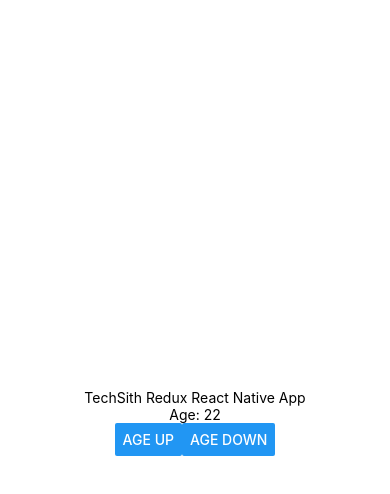
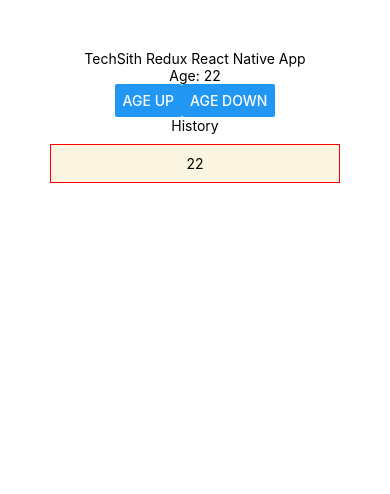
Before and after one commit to adclleva/TechSitch-React-Native-Redux-App-Example, a React Native app: screen / in a window 390 px wide. Both pictures are taken after a click on the button "AGE UP". Shown: the top 494 px of the page. Built offline with nearby package versions, Linux system fonts and the light colour scheme.

Commit message:
Able to create and update state in an immuatable way. Added a way to delete the history when pressed with redux

```diff
--- a/app/components/ApplicationComponents.js
+++ b/app/components/ApplicationComponents.js
@@ -15,6 +15,7 @@
   Text,
   StatusBar,
   Button,
+  TouchableOpacity,
 } from 'react-native';
 
 import {connect} from 'react-redux';
@@ -29,6 +30,7 @@
   }
 
   render() {
+    console.log('this.props', this.props);
     return (
       <View style={styles.screen}>
         <Text>TechSith Redux React Native App</Text>
@@ -37,6 +39,19 @@
           <Button title="Age Up" onPress={this.props.onAgeUp} />
           <Button title="Age Down" onPress={this.props.onAgeDown} />
         </View>
+        <Text>History</Text>
+        {this.props.history.map((item, index) => {
+          return (
+            <TouchableOpacity
+              key={item.id * index}
+              style={styles.historyItem}
+              onPress={() => this.props.onDeleteItem(item.id)}>
+              <View>
+                <Text>{item.value}</Text>
+              </View>
+            </TouchableOpacity>
+          );
+        })}
       </View>
     );
   }
@@ -45,23 +60,33 @@
   screen: {
     flex: 1,
     alignItems: 'center',
-    justifyContent: 'center',
+    justifyContent: 'flex-start',
+    padding: 50,
   },
   buttonContainer: {
     flexDirection: 'row',
   },
+  historyItem: {
+    width: '100%',
+    borderWidth: 1,
+    borderColor: 'red',
+    margin: 10,
+    paddingVertical: 10,
+    backgroundColor: '#f7e8bc70',
+    alignItems: 'center',
+    justifyContent: 'center',
+  },
 });
 
 const mapStateToProps = (state) => {
-  return {
-    age: state.age,
-  };
+  return state;
 };
 
 const mapDispatchToProps = (dispatch) => {
   return {
     onAgeUp: () => dispatch({type: 'AGE_UP', value: 1}),
     onAgeDown: () => dispatch({type: 'AGE_DOWN', value: 1}),
+    onDeleteItem: (id) => dispatch({type: 'DELETE_ITEM', key: id}),
   };
 };
 export default connect(
--- a/app/store/reducer.js
+++ b/app/store/reducer.js
@@ -1,5 +1,6 @@
 const initialState = {
   age: 21,
+  history: [],
 };
 
 const reducer = (state = initialState, action) => {
@@ -7,12 +8,26 @@
     case 'AGE_UP':
       return {
         ...state,
-        age: ++state.age,
+        age: state.age + action.value,
+        // concat returns a new array
+        history: state.history.concat({
+          id: Math.random(),
+          value: state.age + action.value,
+        }),
       };
     case 'AGE_DOWN':
       return {
         ...state,
-        age: --state.age,
+        age: state.age - action.value,
+        history: state.history.concat({
+          id: Math.random(),
+          value: state.age - action.value,
+        }),
+      };
+    case 'DELETE_ITEM':
+      return {
+        ...state,
+        history: state.history.filter((item) => item.id !== action.key),
       };
     default:
       return state;
```
